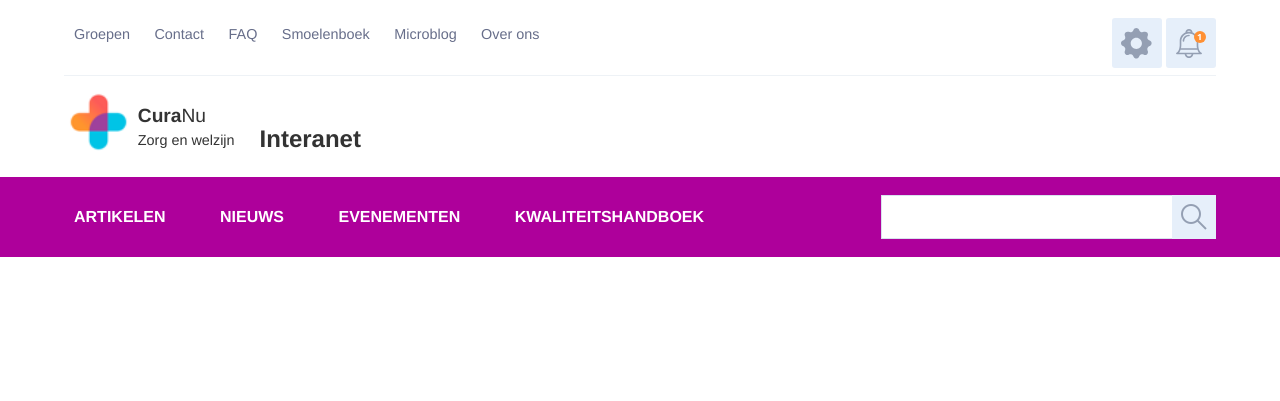
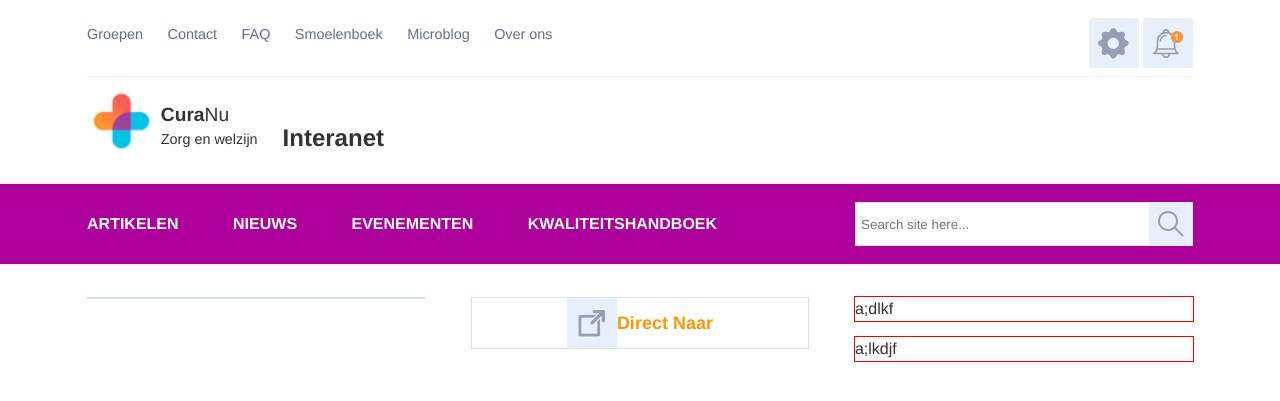
Before and after one commit to hbarza/youwe-frontend-test, a PHP site: page / in a window 1280 px wide. Shown: the top 401 px of the page. Run offline with PHP 8.4, Linux system fonts and the light colour scheme.

Commit message:
working on main area

```diff
--- a/assets/css/framework.css
+++ b/assets/css/framework.css
@@ -20,6 +20,10 @@ body {
   font-family: 'OpenSans', Helvetica, sans-serif;
   color: #333;
   line-height: 1.5;
+}
+
+.outline {
+  outline: 1px solid red;
 }
 
 /* TYPOGRAPHY */
--- a/assets/css/style.css
+++ b/assets/css/style.css
@@ -1,7 +1,8 @@
 /* GENERAL */
 .btn-icon {
-    width: 30px;
-    height: 30px;
+    /* width: 30px;
+    height: 30px; */
+    display: inline-block;
     padding: 25px;
     background-repeat: no-repeat;
     background-position: 50% 50%;
@@ -22,7 +23,7 @@
     line-height: 2rem;
     color: #676e8a;
 }
-.header .top-wrapper {
+.header .border {
     border-bottom: 1px solid #eef2f6;
 }
 .header .logo {
@@ -54,6 +55,10 @@
 }
 .header .navigation a {
     text-transform: uppercase;
+    text-decoration: none;
+}
+.header .navigation a:hover {
+    color: yellow
 }
 
 /* MINI SEARCH */
@@ -69,3 +74,17 @@
     background-image: url('../image/zoeken.png');
     padding: 22px;
 }
+
+/* MAIN AREA */
+/* BOX */
+.main .box {
+    width: 100%;
+    border: 1px solid #d8e2ee;
+
+}
+.btn-icon.e-link {
+    background-image: url('../image/external-link\ 3.png')
+}
+.box .title {
+    color: #ff9500;
+}
--- a/index.html
+++ b/index.html
@@ -13,13 +13,16 @@
     <link href="assets/css/style.css" rel="stylesheet">
 </head>
 <body id="home_page" class="index home">
+    <!-- <<< Page Wrapper -->
     <div class="page-wrapper">
+        <!-- <<< Header -->
         <header class="header">
+            <!-- <<< Header Top -->
             <section class="header-top container">
                 <div class="row top-wrapper">
-                    <div class="col-10 mb0 ml0">
+                    <div class="col-10 mb0">
                         <nav class="top-links">
-                            <a href="#" class="link p1 d-ib">Groepen</a>
+                            <a href="#" class="link p1 d-ib pl0">Groepen</a>
                             <a href="#" class="link p1 d-ib">Contact</a>
                             <a href="#" class="link p1 d-ib">FAQ</a>
                             <a href="#" class="link p1 d-ib">Smoelenboek</a>
@@ -27,13 +30,16 @@
                             <a href="#" class="link p1 d-ib">Over ons</a>
                         </nav>
                     </div>
-                    <div class="col-2 mb0 mr0 t-right f-right">
-                        <span class="btn-icon gear d-ib mt1 b-radius-1"></span>
-                        <span class="btn-icon bell d-ib mt1 b-radius-1"></span>
+                    <div class="col-2 mb0 t-right f-right">
+                        <span class="btn-icon gear mt1 b-radius-1"></span>
+                        <span class="btn-icon bell mt1 b-radius-1"></span>
                     </div>
+                    <div class="col-12 border my0"></div>
                 </div>
             </section>
-            <section class="header-main container">
+            <!-- >>> Header Top -->
+            <!-- <<< Header Main Section -->
+            <section class="header-main container row">
                 <div class="logo-wrapper col-6 mt1 mb1">
                     <a href="/" class="logo flex-item d-f f-align-bottom f-justify-left">
                         <img src="assets/image/Bitmap.png"/>
@@ -42,25 +48,54 @@
                     </a>
                 </div>
             </section>
+            <!-- >>> Header Main Section -->
+            <!-- <<< Navigation Menu -->
             <section class="nav">
-                <nav class="container navigation row my2 p1 pr0">
-                    <ul class="menu col-8 mx0">
+                <nav class="container navigation row my2 py1">
+                    <ul class="menu col-8">
                         <li class="py1 px2 d-ib pl0"><a href="#" class="text-white font-bold">Artikelen</a></li>
                         <li class="py1 px2 d-ib"><a href="#" class="text-white font-bold">Nieuws</a></li>
                         <li class="py1 px2 d-ib"><a href="#" class="text-white font-bold">Evenementen</a></li>
                         <li class="py1 px2 d-ib"><a href="#" class="text-white font-bold">Kwaliteitshandboek</a></li>
                     </ul>
-                    <div class="top-search col-4 mx0 f-right">
+                    <div class="top-search col-4 f-right">
                         <form id="header_search" action="/" method="get">
-                            <input type="text" name="q" class="input-field"/>
+                            <input type="text" name="q" class="input-field" placeholder="Search site here..."/>
                             <button class="btn-icon search" type="submit"></button>
                         </form>
                     </div>
                 </nav>
             </section>
+            <!-- >>> Navigation Menu -->
         </header>
+        <!-- >>> Header -->
 
+        <!-- <<< Main Area -->
+        <section class="main">
+            <div class="container row">
+                <div class="col-4">
+                    <div class="box">
+                        <div class="header"></div>
+                        <div class="content"></div>
+                        <div class="footer"></div>
+                    </div>
+                </div>
+                <div class="col-4">
+                    <div class="box">
+                        <div class="header d-f f-align-center f-justify-center">
+                            <span class="btn-icon e-link"></span>
+                            <h4 class="title d-ib m0 font-bold">Direct Naar</h4>
+                        </div>
+                        <div class="content"></div>
+                    </div>
+                </div>
+                <div class="col-4 outline">a;dlkf</div>
+                <div class="col-4 outline">a;lkdjf</div>
+            </div>
+        </section>
+        <!-- >>> Main Area -->
 
     </div>
+    <!-- >>> Page Wrapper -->
 </body>
 </html>
```
